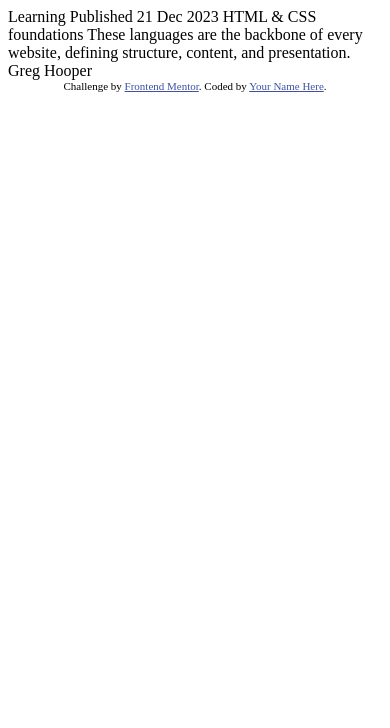
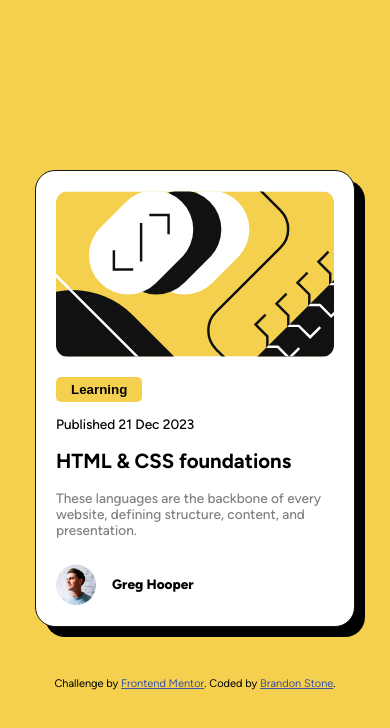
Before and after one commit to Brstone2002/blog-preview-card, a plain HTML site: page index.html in a window 390 px wide. Drawn offline with Linux system fonts and the light colour scheme.

Commit message:
made a responsive blog preview card for frontend mentor

```diff
--- a/index.html
+++ b/index.html
@@ -5,30 +5,34 @@
   <meta name="viewport" content="width=device-width, initial-scale=1.0"> <!-- displays site properly based on user's device -->
 
   <link rel="icon" type="image/png" sizes="32x32" href="./assets/images/favicon-32x32.png">
+  <link rel="stylesheet" href="./styles.css">
+  <link rel="stylesheet" href="./assets/fonts/OFL.txt">
 
   <title>Frontend Mentor | Blog preview card</title>
-
-  <!-- Feel free to remove these styles or customise in your own stylesheet 👍 -->
-  <style>
-    .attribution { font-size: 11px; text-align: center; }
-    .attribution a { color: hsl(228, 45%, 44%); }
-  </style>
 </head>
 <body>
 
-  Learning
+  <main>
+    <div class="card">
+      <img src="./assets/images/illustration-article.svg" alt="background-image">
+      <button>Learning</button>
+      <p class="pub-date">Published 21 Dec 2023</p>
+      <h2>HTML & CSS foundations</h2>
+      <p class="description">
+        These languages are the backbone of every website, defining structure, content, and presentation.
+      </p>
+      <div class="profile">
+        <img class="avatar" src="./assets/images/image-avatar.webp" alt="profile-pic">
+        <p class="name">Greg Hooper</p>
+      </div>
+    </div>
+  </main>
 
-  Published 21 Dec 2023
-
-  HTML & CSS foundations
-
-  These languages are the backbone of every website, defining structure, content, and presentation.
-
-  Greg Hooper
-
-  <div class="attribution">
-    Challenge by <a href="https://www.frontendmentor.io?ref=challenge" target="_blank">Frontend Mentor</a>.
-    Coded by <a href="#">Your Name Here</a>.
-  </div>
+  <footer>
+    <div class="attribution">
+      Challenge by <a href="https://www.frontendmentor.io?ref=challenge" target="_blank">Frontend Mentor</a>.
+      Coded by <a href="#">Brandon Stone</a>.
+    </div>
+  </footer>
 </body>
 </html>
--- /dev/null
+++ b/styles.css
@@ -0,0 +1,87 @@
+@font-face {
+    font-family: Figtree;
+    src: url(./assets/fonts/Figtree-VariableFont_wght.ttf);
+}
+
+* {
+    box-sizing: border-box;
+}
+
+.attribution {
+    font-size: 11px; text-align: center;
+}
+
+.attribution a {
+    color: hsl(228, 45%, 44%);
+}
+
+body {
+    display: flex;
+    flex-direction: column;
+    justify-content: center;
+    align-items: center;
+    min-height: 100svh;
+    text-align: left;
+    background-color: hsl(47, 88%, 63%);
+    font-family: Figtree;
+    font-size: 0.85rem;
+}
+
+.card {
+    border: 1px solid hsl(0, 0%, 7%);
+    border-radius: 20px;
+    box-shadow: 10px 10px;
+    max-width: 20rem;
+    padding: 20px;
+    background-color: hsl(0, 0%, 100%);
+}
+
+img {
+    display: block;
+    max-width: 100%;
+    border-radius: 12px;
+}
+
+button {
+    background-color: hsl(47, 88%, 63%);
+    border: none;
+    border-radius: 5px;
+    font-weight: 800;
+    padding: 5px 15px;
+    margin-top: 20px;
+    margin-right: 0;
+}
+
+.profile {
+    display: flex;
+    align-items: center;
+    gap: 1rem;
+    margin-top: 25px;
+}
+
+.name {
+    font-weight: 800;
+
+}
+
+.description {
+    color: hsl(0, 0%, 50%);
+    font-weight: 500;
+}
+
+.pub-date {
+    font-weight: 500;
+}
+
+.avatar {
+    width: 40px;
+}
+
+h2:hover {
+    color: hsl(47, 88%, 63%);
+    cursor: pointer;
+}
+
+main, footer {
+    margin: 25px;
+}
```
